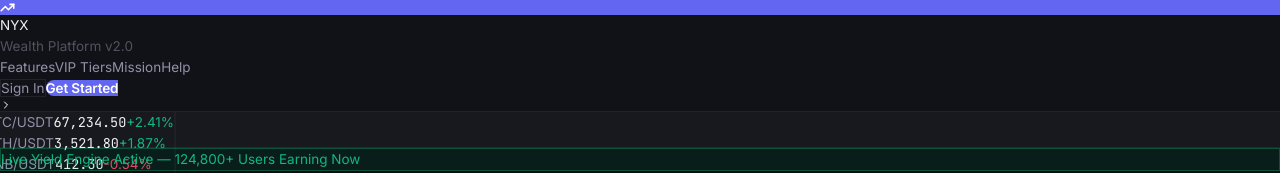
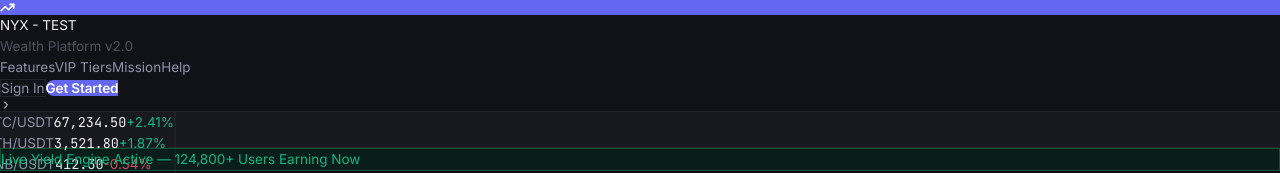
Before and after one commit to nyxcorporationoffical777/nyx-platform, a React (Vite) app in the folder frontend/: page / in a window 1280 px wide. Shown: the top 173 px of the page. Built offline with nearby package versions, Linux system fonts and the light colour scheme; no server answers.

Commit message:
CRITICAL TEST: Make NYX logo red with TEST text - impossible to miss

```diff
--- a/frontend/src/pages/Home.tsx
+++ b/frontend/src/pages/Home.tsx
@@ -66,7 +66,7 @@ export default function Home() {
             <TrendingUp size={15} color="#fff" strokeWidth={2.5} />
           </div>
           <div>
-            <p className="font-black text-[13px] text-white tracking-[0.12em]">NYX</p>
+            <p className="font-black text-[13px] text-red-500 tracking-[0.12em]">NYX - TEST</p>
             <p className="text-[9px] font-medium tracking-[0.08em] uppercase"
             style={{ color: 'var(--text3)' }}>Wealth Platform v2.0</p>
           </div>
```
